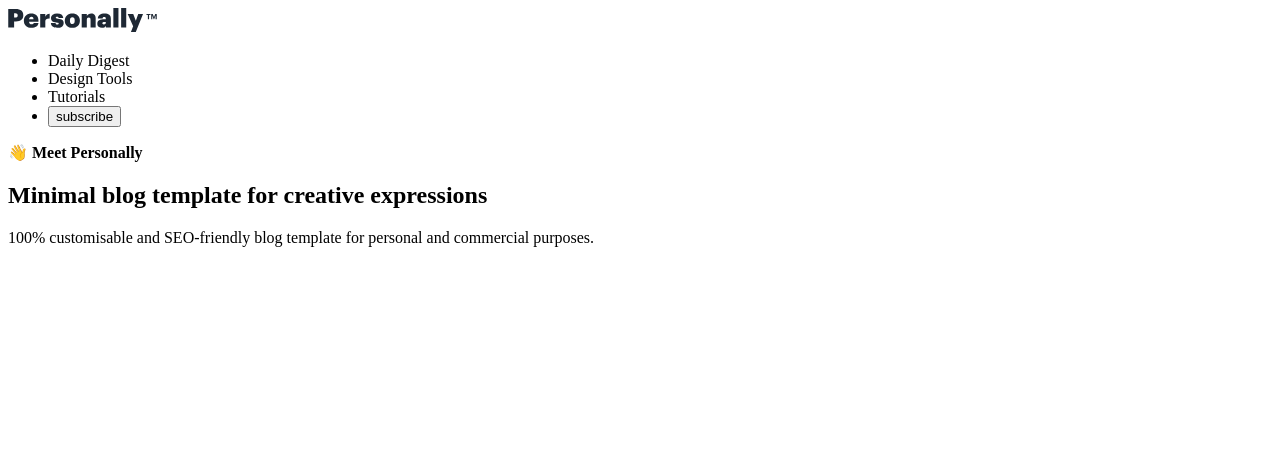
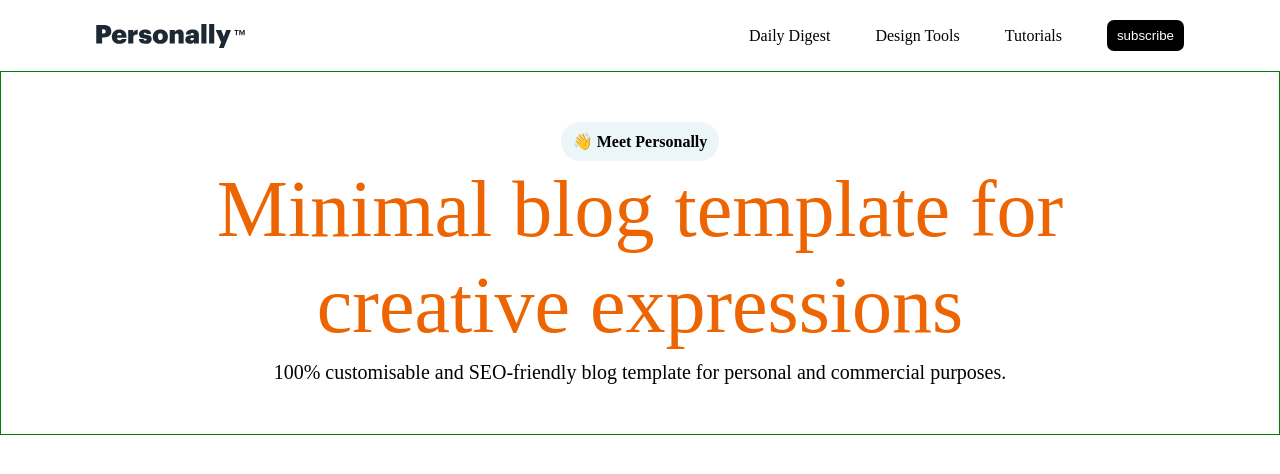
Before and after one commit to Rizz024/Minimal-Blog-Template, a plain HTML site: page index.html in a window 1280 px wide. Drawn offline with Linux system fonts and the light colour scheme.

Commit message:
hero/header section

```diff
--- a/Assets/CSS/index.css
+++ b/Assets/CSS/index.css
@@ -0,0 +1,59 @@
+*{
+    margin: 0;
+    padding: 0;
+    box-sizing: border-box;
+}
+#header-section{
+    width:100%;
+    background-color: white;
+    padding: 20px 0;
+}
+header{
+    display: flex;
+    justify-content: space-between;
+    align-items: center;
+    width: 85%;
+    margin: auto;
+}
+#nav-ul{
+    display: flex;
+    justify-content: space-around;
+    align-items: center;
+    gap: 45px;
+    list-style: none;
+}
+#nav-ul li button{
+    background-color: black;
+    color: white;
+    border: none;
+    padding: 8px 10px;
+    cursor: pointer;
+    border-radius: 7px;
+}
+#hero-section {
+    display: flex;
+    flex-direction: column;
+    width: 100%;
+    align-items: center;
+    padding: 50px;
+    border: 1px solid green;
+}
+div{
+    background-color: rgb(236, 245, 248);
+    color: black;
+    padding: 10px 12px;
+    border-radius: 20px;
+}
+#span{
+    color: rgb(237, 101, 3);
+    font-size: 80px;
+    width: 90%;
+    max-width: 900px;
+    text-align: center;
+    line-height: 1.2;
+
+}
+.first-para{
+    margin-top: -10px;
+    font-size: 20px;
+}
--- a/index.html
+++ b/index.html
@@ -3,14 +3,15 @@
 <head>
     <meta charset="UTF-8">
     <meta name="viewport" content="width=device-width, initial-scale=1.0">
+    <link rel="stylesheet" href="./Assets/CSS/index.css">
     <title>Minimal-Blog Template</title>
 </head>
 <body>
-    <section>
+    <section id="header-section">
     <header>
         <img src="./Assets/Images/personally-logo.svg" alt="Blog Logo">
         <nav>
-            <ul>
+            <ul id="nav-ul">
                 <li>Daily Digest</li>
                 <li>Design Tools</li>
                 <li>Tutorials</li>
@@ -24,15 +25,16 @@
     </header>
 </section>
 <!-- Hero section -->
- <section>
+ <section id="hero-section">
     <div>
         <span>👋</span>
         <b>Meet Personally</b>
     </div>
-    <h1>
+    <span id="span">
         Minimal blog template for creative expressions
-    </h1>
-    <p> 100% customisable and SEO-friendly blog template for personal and commercial purposes.
+    </span>
+    <br>
+    <p class="first-para"> 100% customisable and SEO-friendly blog template for personal and commercial purposes.
         </p>
  </section>
 </body>
```
Also changed, not shown: Assets/Images/proxy-image (1).jfif (added), Assets/Images/proxy-image (2).jfif (added), Assets/Images/proxy-image.jfif (added).
